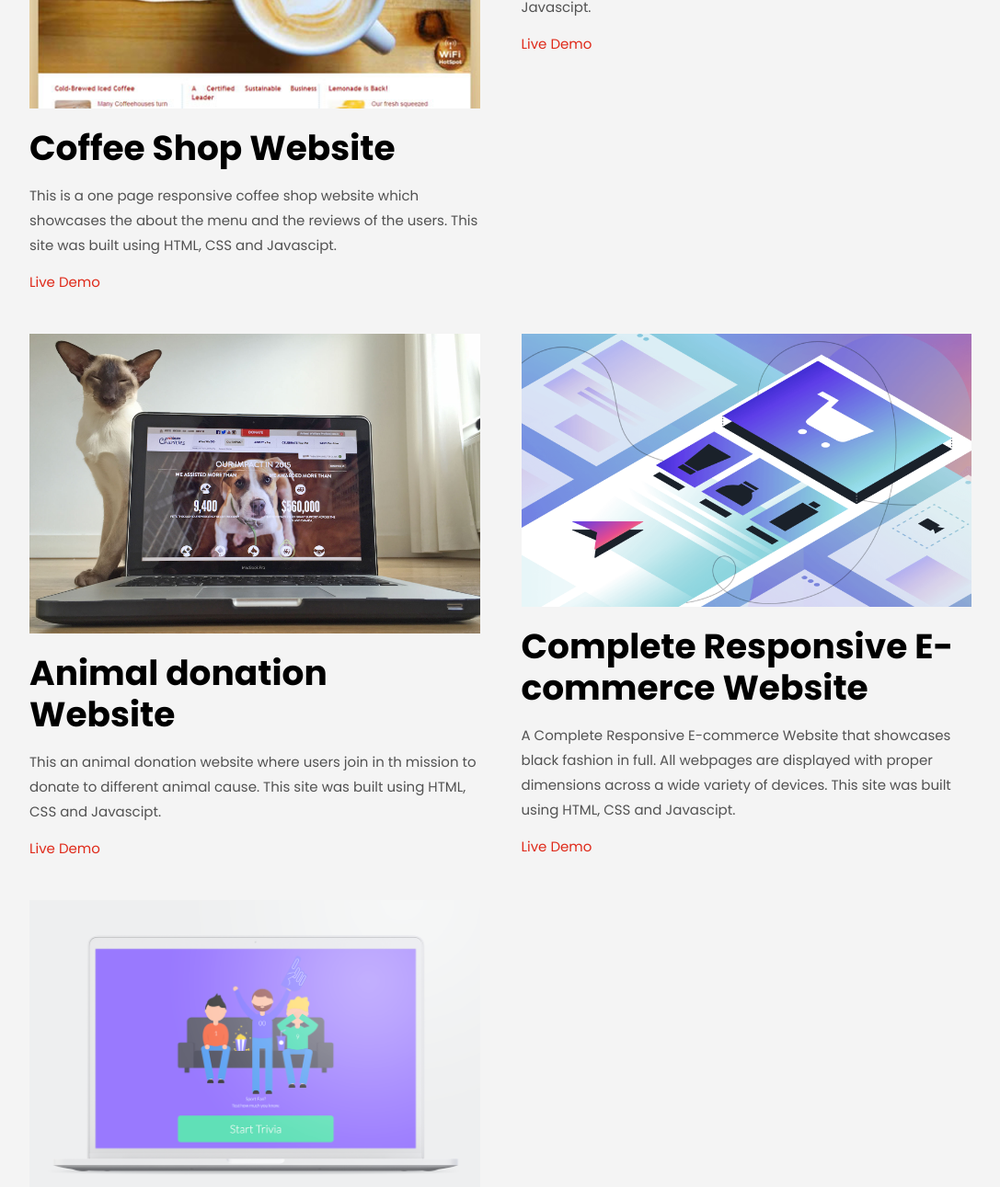
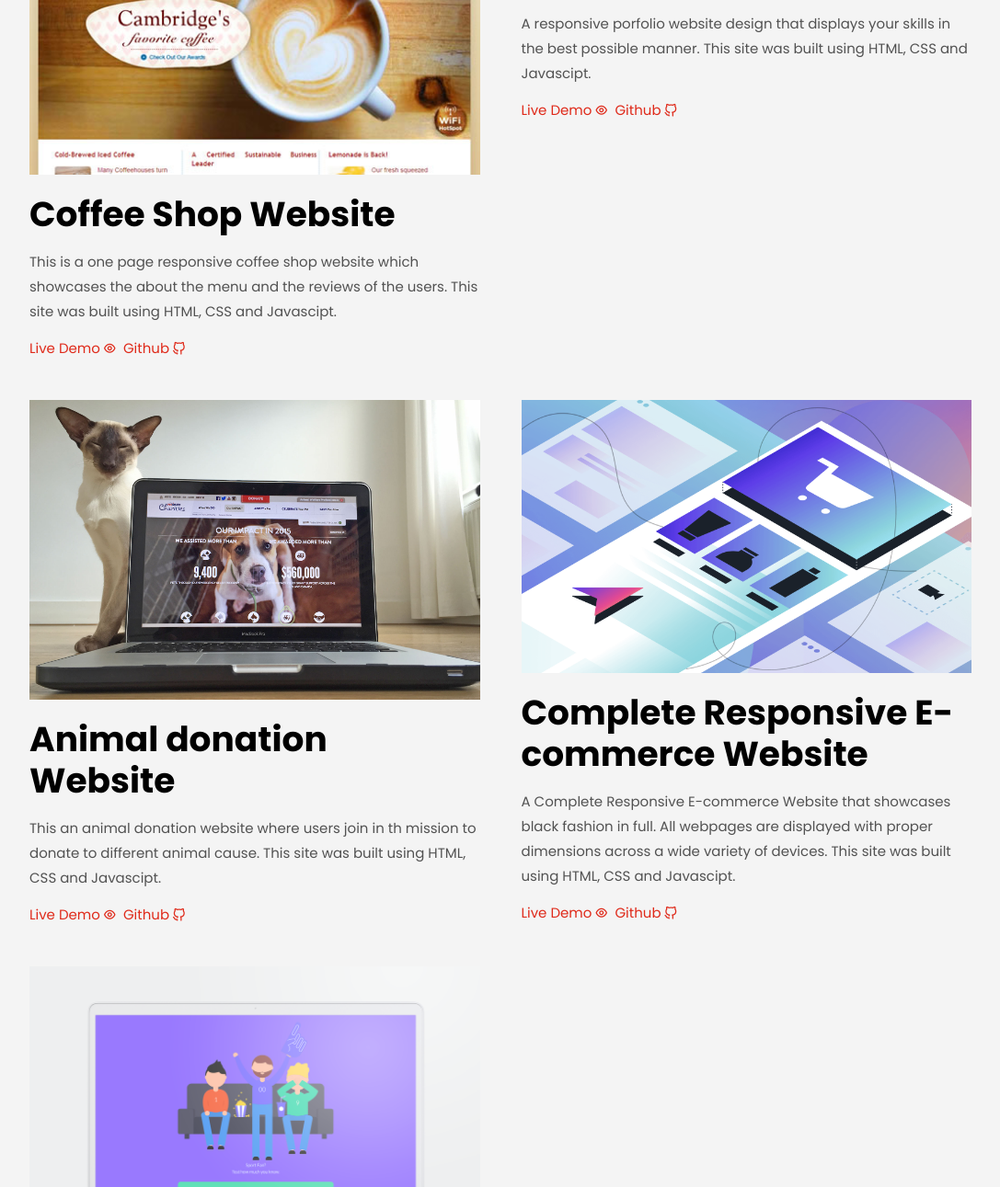
Before and after one commit to amyyalex/MyPortfolio, a plain HTML site: page index.html in a window 1280 px wide. Shown: the part 2561-3852 px from the top of the page at 92% size, without its empty margins (96-1183 px from the left). Drawn offline with nearby package versions, Linux system fonts and the light colour scheme; a web font is replaced by a local one.

Commit message:
Add github links to projects

```diff
--- a/index.html
+++ b/index.html
@@ -89,7 +89,7 @@
 				<p>I also have a genuine interest in UI/UX design. I enjoy making things that are not only beautiful but also functional and accessible. Since learning never stops, I'm still honing my skills so that I can provide the best service possible.
 				</p>
 
-				<a href="https://drive.google.com/file/d/1cqhTWeimJkC6XCe_VzHWayfqA1GzJ_Hs/view?usp=sharing">View CV <i class="uil uil-eye"></i> </a>
+				<a href="https://drive.google.com/file/d/1cqhTWeimJkC6XCe_VzHWayfqA1GzJ_Hs/view?usp=sharing" class="btn btn-primary">View CV <i class="uil uil-eye"></i> </a>
 			</div>
 		</div>
 	</section>
@@ -222,7 +222,8 @@
 						<p>This is a one page responsive coffee shop website which showcases the about the menu and the reviews of the users. This site was built using HTML, CSS and Javascipt.
 					</p>
 					<div class="action">
-						<a href="https://amyyalex.github.io/Coffee-Website/" target="_blank">Live Demo</a>
+						<a href="https://amyyalex.github.io/Coffee-Website/" target="_blank">Live Demo<i class="uil uil-eye"></i> </a>
+						<a href="https://github.com/amyyalex/Coffee-Website.git" target="_blank">Github<i class="uil uil-github-alt"></i></a>
 					</div>
 				</div>
 
@@ -233,7 +234,8 @@
 					<h2>Portfolio Website</h2>
 					<p>A responsive porfolio website design that displays your skills in the best possible manner. This site was built using HTML, CSS and Javascipt.</p>
 					<div class="action">
-						<a href="https://amyyalex.github.io/stephaniealex/" target="_blank">Live Demo</a>
+						<a href="https://amyyalex.github.io/stephaniealex/" target="_blank">Live Demo<i class="uil uil-eye"></i> </a>
+						<a href="https://github.com/amyyalex/stephaniealex.git" target="_blank">Github<i class="uil uil-github-alt"></i></a>
 					</div>
 				</div>
 
@@ -245,7 +247,8 @@
 						<p>This an animal donation website where users join in th mission to donate to different animal cause. This site was built using HTML, CSS and Javascipt.
 					</p>
 					<div class="action">
-						<a href="https://amyyalex.github.io/AnimalHub/" target="_blank">Live Demo</a>
+						<a href="https://amyyalex.github.io/AnimalHub/" target="_blank">Live Demo<i class="uil uil-eye"></i> </a>
+						<a href="https://github.com/amyyalex/AnimalHub.git" target="_blank">Github<i class="uil uil-github-alt"></i></a>
 					</div>
 				</div>
 
@@ -256,7 +259,8 @@
 				    <h2>Complete Responsive E-commerce Website</h2>
 				    <p>A Complete Responsive E-commerce Website that showcases black fashion in full. All webpages are displayed with proper dimensions across a wide variety of devices. This site was built using HTML, CSS and Javascipt.</p>
 				    <div class="action">
-					   <a href="https://amyyalex.github.io/afroFashion/" target="_blank">Live Demo</a>
+					   <a href="https://amyyalex.github.io/afroFashion/" target="_blank">Live Demo<i class="uil uil-eye"></i> </a>
+						<a href="https://github.com/amyyalex/afroFashion.git" target="_blank">Github<i class="uil uil-github-alt"></i></a>
 				    </div>
 				</div>
 
@@ -267,7 +271,8 @@
 				    <h2>Simple Quiz app Website</h2>
 				    <p>This is a simple Bible Quiz App I designed in Web using Html, css and Javascript. This is simple Quiz App that contains a set of bible curated questions and its answers and checks for the correctness of the answer given by the user.</p>
 				    <div class="action">
-					   <a href="https://amyyalex.github.io/Bible-Quiz/" target="_blank">Live Demo</a>
+					   <a href="https://amyyalex.github.io/Bible-Quiz/" target="_blank">Live Demo<i class="uil uil-eye"></i> </a>
+						<a href="https://github.com/amyyalex/Bible-Quiz.git" target="_blank">Github<i class="uil uil-github-alt"></i></a>
 				    </div>
 				</div>
 			</div>
```
